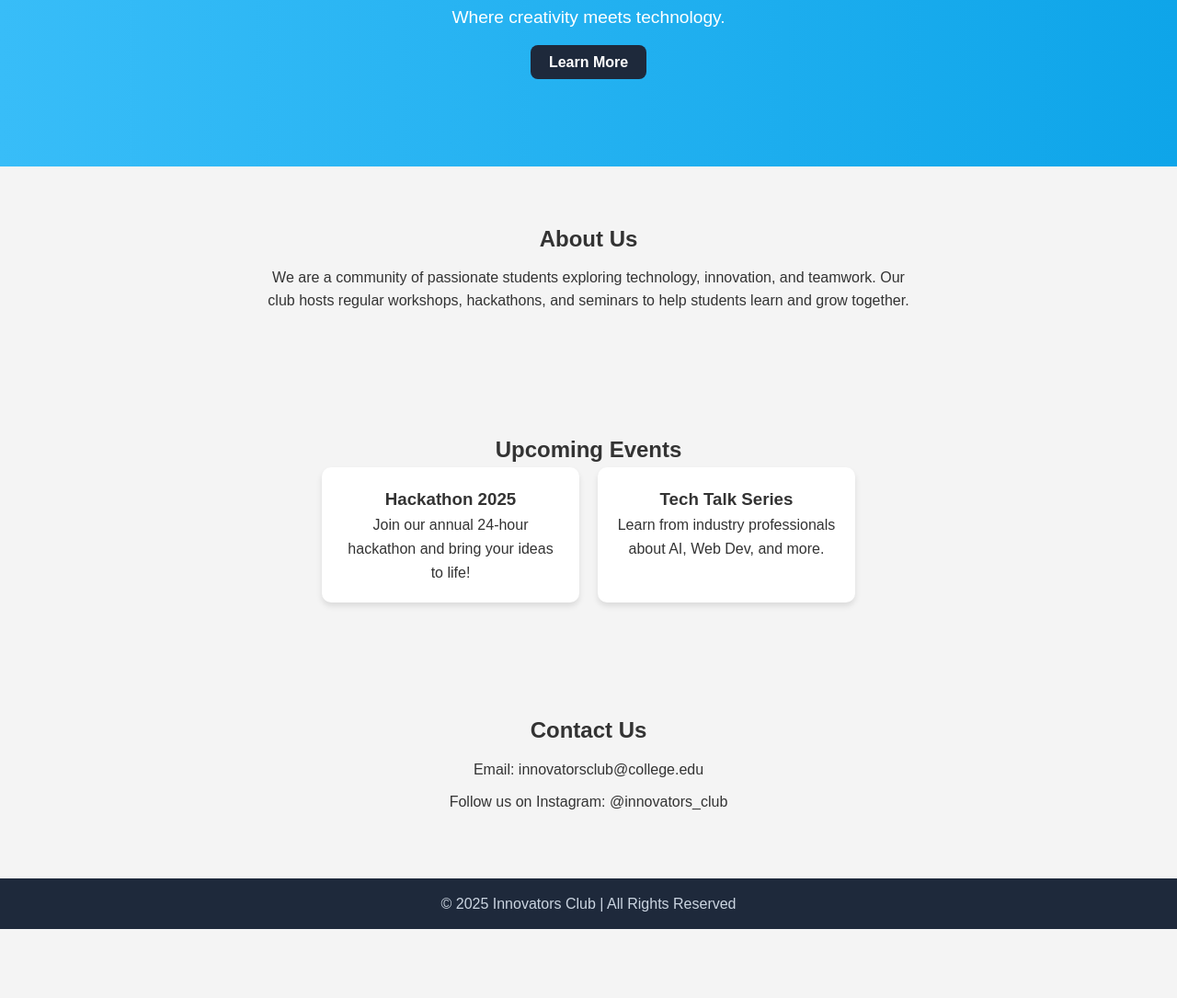
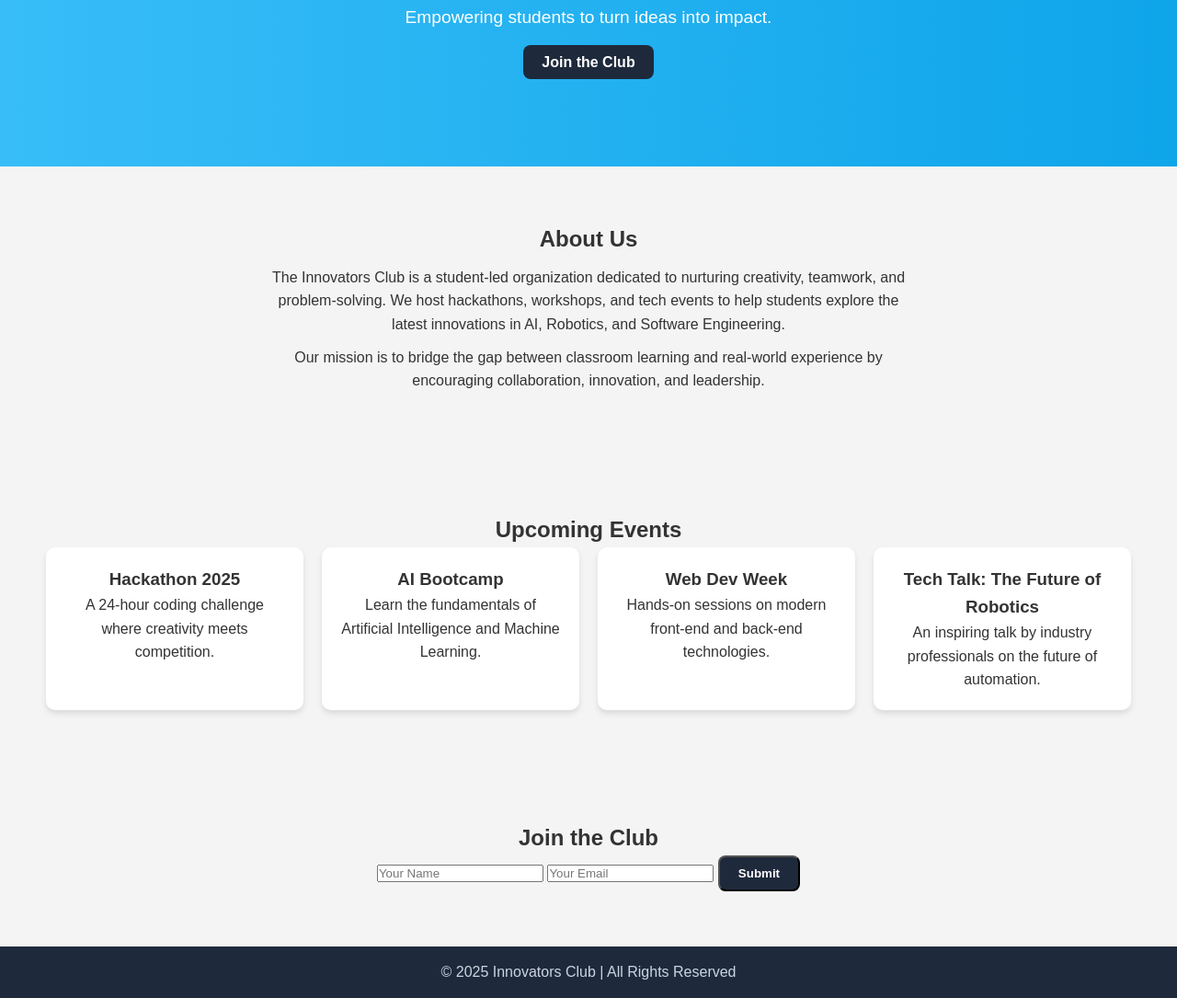
Before and after one commit to assaampuhel/college-club-website, a plain HTML site: page index.html in a window 1280 px wide. Shown: the part 235-1320 px from the top of the page at 92% size. Before the commit the page ends 1245 px from the top, so only its background shows below. Drawn offline with Linux system fonts and the light colour scheme.

Commit message:
updated index.html

```diff
--- a/index.html
+++ b/index.html
@@ -1,63 +1,65 @@
 <!DOCTYPE html>
 <html lang="en">
 <head>
-  <meta charset="UTF-8">
-  <meta name="viewport" content="width=device-width, initial-scale=1.0">
+  <meta charset="UTF-8" />
+  <meta name="viewport" content="width=device-width, initial-scale=1.0" />
   <title>Innovators Club | Home</title>
-  <link rel="stylesheet" href="style.css">
+  <link rel="stylesheet" href="style.css" />
 </head>
 <body>
   <header>
     <nav class="navbar">
       <div class="logo">Innovators Club</div>
-      <ul class="nav-links">
+      <ul class="nav-links" id="nav-links">
         <li><a href="index.html" class="active">Home</a></li>
         <li><a href="about.html">About</a></li>
         <li><a href="events.html">Events</a></li>
         <li><a href="contact.html">Contact</a></li>
       </ul>
+      <div class="menu-toggle" id="menu-toggle">&#9776;</div>
     </nav>
   </header>
 
   <section class="hero">
     <div class="hero-content">
       <h1>Welcome to the Innovators Club</h1>
-      <p>Where creativity meets technology.</p>
-      <a href="about.html" class="btn">Learn More</a>
+      <p>Empowering students to turn ideas into impact.</p>
+      <a href="#join" class="btn">Join the Club</a>
     </div>
   </section>
 
   <section class="about">
     <h2>About Us</h2>
-    <p>We are a community of passionate students exploring technology, innovation, and teamwork. Our club hosts regular workshops, hackathons, and seminars to help students learn and grow together.</p>
+    <p>
+      The Innovators Club is a student-led organization dedicated to nurturing creativity,
+      teamwork, and problem-solving. We host hackathons, workshops, and tech events to help
+      students explore the latest innovations in AI, Robotics, and Software Engineering.
+    </p>
+    <p>
+      Our mission is to bridge the gap between classroom learning and real-world experience by
+      encouraging collaboration, innovation, and leadership.
+    </p>
   </section>
 
   <section class="events">
     <h2>Upcoming Events</h2>
-    <div class="event-list">
-      <div class="event">
-        <h3>Hackathon 2025</h3>
-        <p>Join our annual 24-hour hackathon and bring your ideas to life!</p>
-      </div>
-      <div class="event">
-        <h3>Tech Talk Series</h3>
-        <p>Learn from industry professionals about AI, Web Dev, and more.</p>
-      </div>
-    </div>
+    <div id="event-container" class="event-list"></div>
   </section>
 
-  <section class="contact">
-    <h2>Contact Us</h2>
-    <p>Email: innovatorsclub@college.edu</p>
-    <p>Follow us on Instagram: @innovators_club</p>
+  <section class="join" id="join">
+    <h2>Join the Club</h2>
+    <form id="joinForm">
+      <input type="text" id="name" placeholder="Your Name" required />
+      <input type="email" id="email" placeholder="Your Email" required />
+      <button type="submit" class="btn">Submit</button>
+      <p id="formMessage" class="success-message"></p>
+    </form>
   </section>
 
   <footer>
     <p>&copy; <span id="year"></span> Innovators Club | All Rights Reserved</p>
   </footer>
 
-  <script>
-    document.getElementById("year").textContent = new Date().getFullYear();
-  </script>
+  <script src="script.js"></script>
 </body>
 </html>
```
